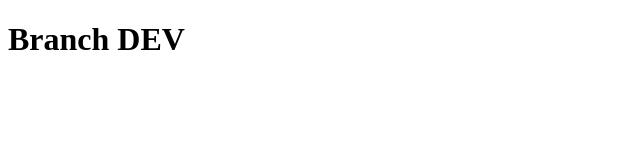
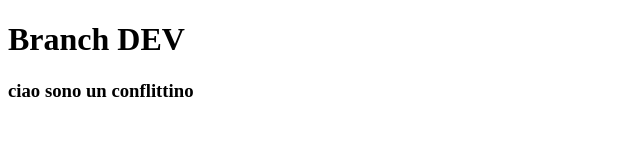
Before and after one commit to ChristianDiMichele/ciccio, a plain HTML site: page index.html in a window 1280 px wide. Shown: the whole page, without its empty margins (0-640 px from the left). Drawn offline with Linux system fonts and the light colour scheme.

Commit message:
problemoni

```diff
--- a/index.html
+++ b/index.html
@@ -7,5 +7,6 @@
 </head>
 <body>
     <h1> Branch DEV</h1>
+    <h3>ciao sono un conflittino</h3>
 </body>
 </html>
```
